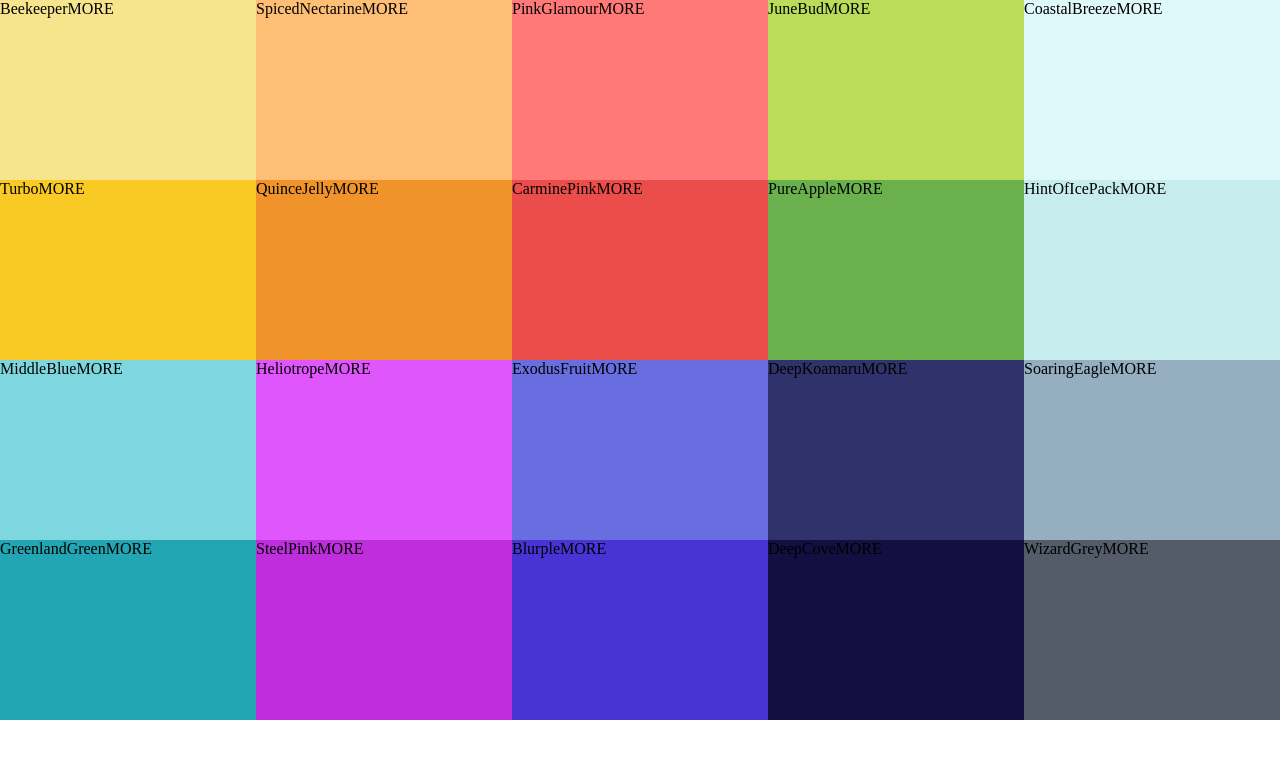
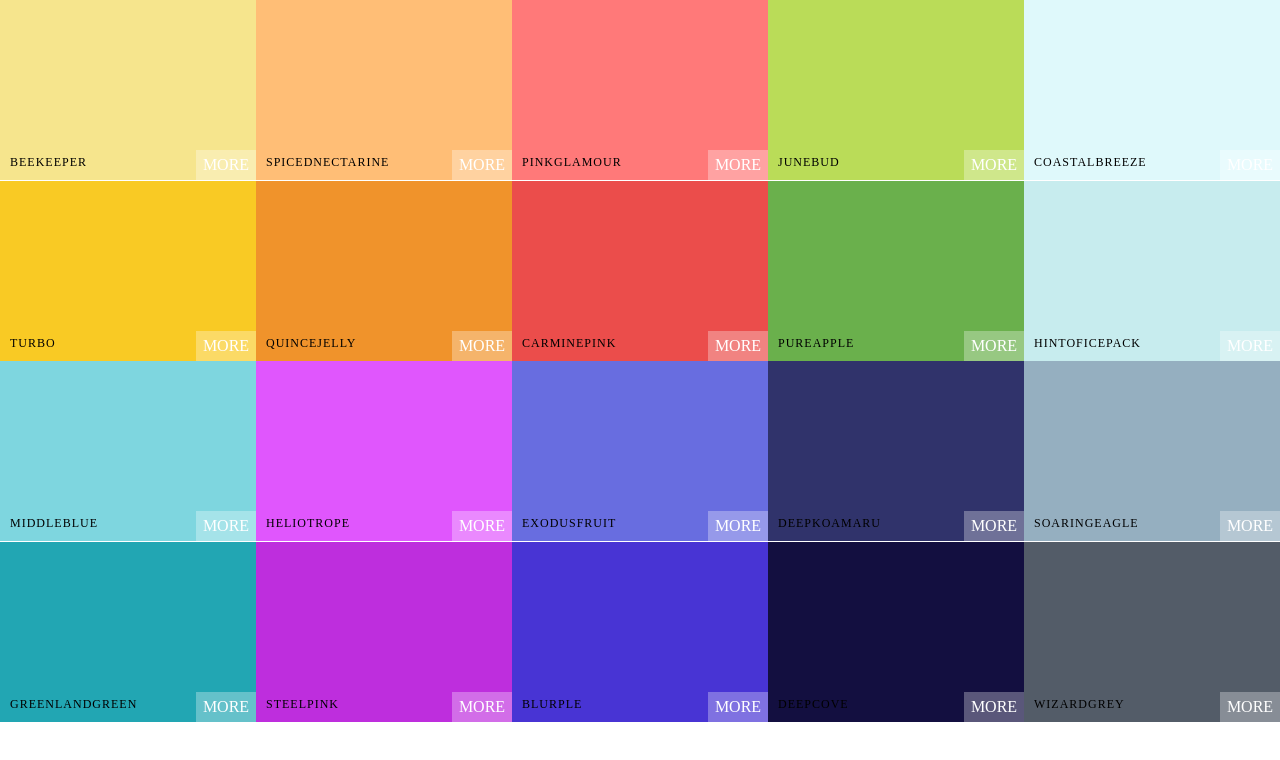
Before and after one commit to xtophe02/colors-app, a Next.js app: page / in a window 1280 px wide. Shown: the top 760 px of the page. Built offline with nearby package versions, Linux system fonts and the light colour scheme.

Commit message:
added style color-box

```diff
--- a/components/ColorBox.js
+++ b/components/ColorBox.js
@@ -1,10 +1,16 @@
 import React from "react";
 
 const ColorBox = ({ item }) => {
+  const { name, color } = item;
   return (
-    <div style={{ backgroundColor: item.color }} className="ColorBox">
-      <span>{item.name}</span>
-      <span>MORE</span>
+    <div style={{ backgroundColor: color }} className="ColorBox">
+      <div className="copy-container">
+        <div className="box-content">
+          <span>{name}</span>
+        </div>
+        <button className="copy-button">Copy</button>
+      </div>
+      <span className="see-more">More</span>
       <style jsx>
         {`
           .ColorBox {
@@ -14,6 +20,54 @@
             display: inline-block;
             position: relative;
             cursor: pointer;
+            margin-bottom: -3.5px;
+          }
+          .copy-button {
+            width: 100px;
+            height: 30px;
+            position: absolute;
+            display: inline-block;
+            top: 50%;
+            left: 50%;
+            margin-left: -50px;
+            margin-top: -15px;
+            text-align: center;
+            outline: none;
+            background: rgba(255, 255, 255, 0.3);
+            font-size: 1rem;
+            line-height: 30px;
+            color: white;
+            text-transform: uppercase;
+            border: none;
+            opacity: 0;
+          }
+          .ColorBox:hover .copy-button {
+            opacity: 1;
+            transition: 0.5s;
+          }
+          .box-content {
+            position: absolute;
+            width: 100%;
+            left: 0px;
+            bottom: 0px;
+            padding: 10px;
+            color: black;
+            letter-spacing: 1px;
+            text-transform: uppercase;
+            font-size: 12px;
+          }
+          .see-more {
+            background: rgba(255, 255, 255, 0.3);
+            position: absolute;
+            border: none;
+            right: 0px;
+            bottom: 0px;
+            color: white;
+            width: 60px;
+            height: 30px;
+            text-align: center;
+            line-height: 30px;
+            text-transform: uppercase;
           }
         `}
       </style>
--- /dev/null
+++ b/components/css.css
@@ -0,0 +1,7 @@
+.see-more{
+    background: rgba(255, 255, 255, 0.3);
+    position: absolute;
+    border: none;
+    right: 0px;
+    bottom: 0px;
+}
```
